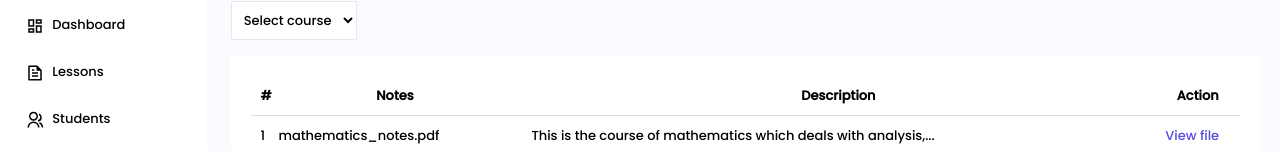
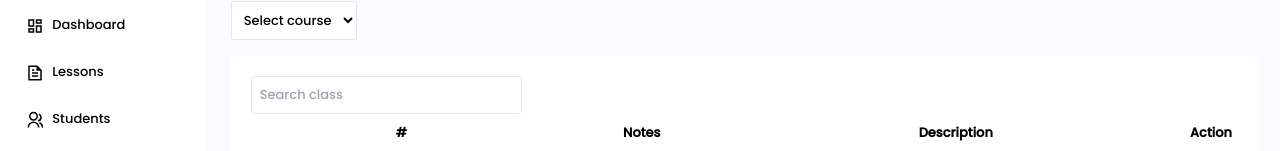
Before and after one commit to pretty123dian/Sms-frontEnd, a Vue app: page /view/notes in a window 1280 px wide. Shown: the part 131-282 px from the top of the page. Built offline with nearby package versions, Linux system fonts and the light colour scheme; what vuesax would draw is missing.

Commit message:
adding box to notes

```diff
--- a/src/components/notes/NotesTable.vue
+++ b/src/components/notes/NotesTable.vue
@@ -33,6 +33,7 @@
       </div>
       <div class="center bg-white p-5">
         <table stripe :data="students" class="w-full">
+            <input class="form-input p-2 border rounded" v-model="search" border placeholder="Search class" />
           <template class="bg-white">
             <tr>
               <th>#</th>
```
